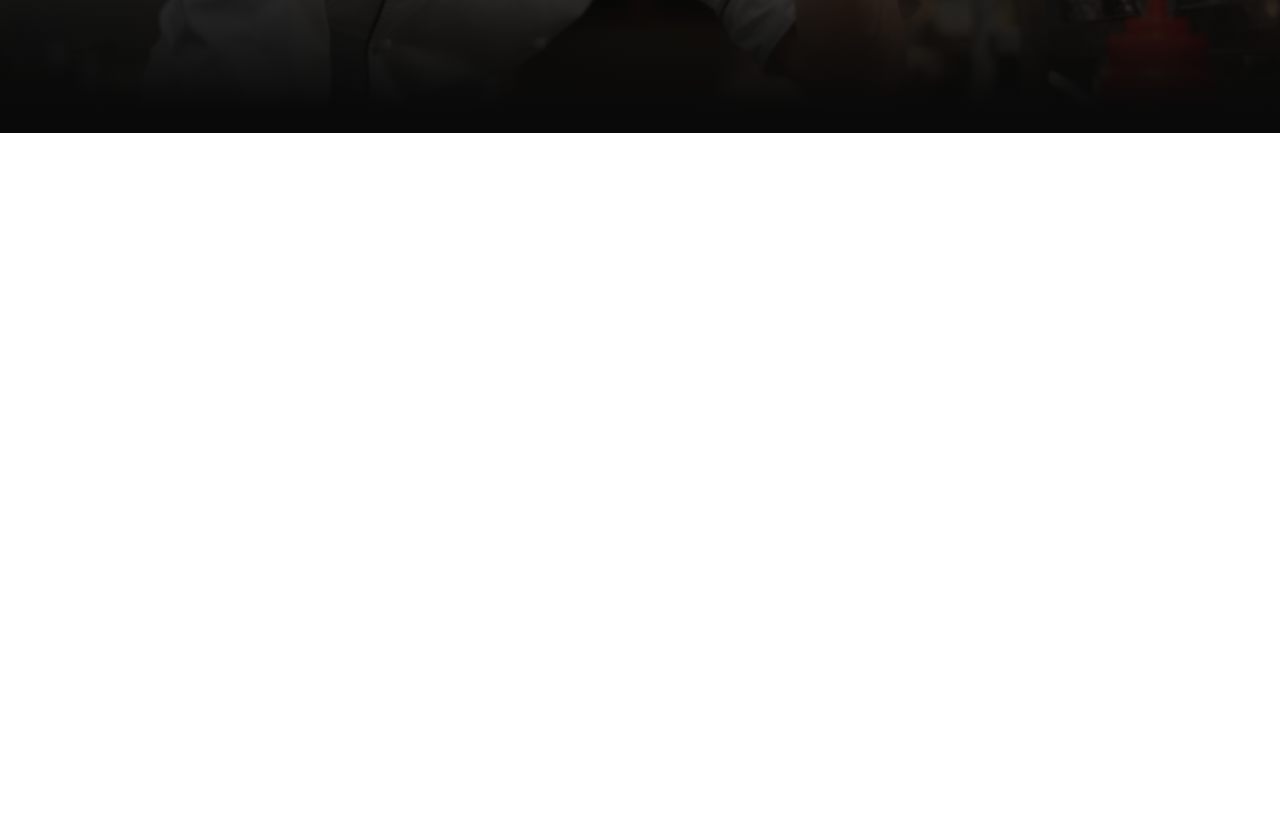
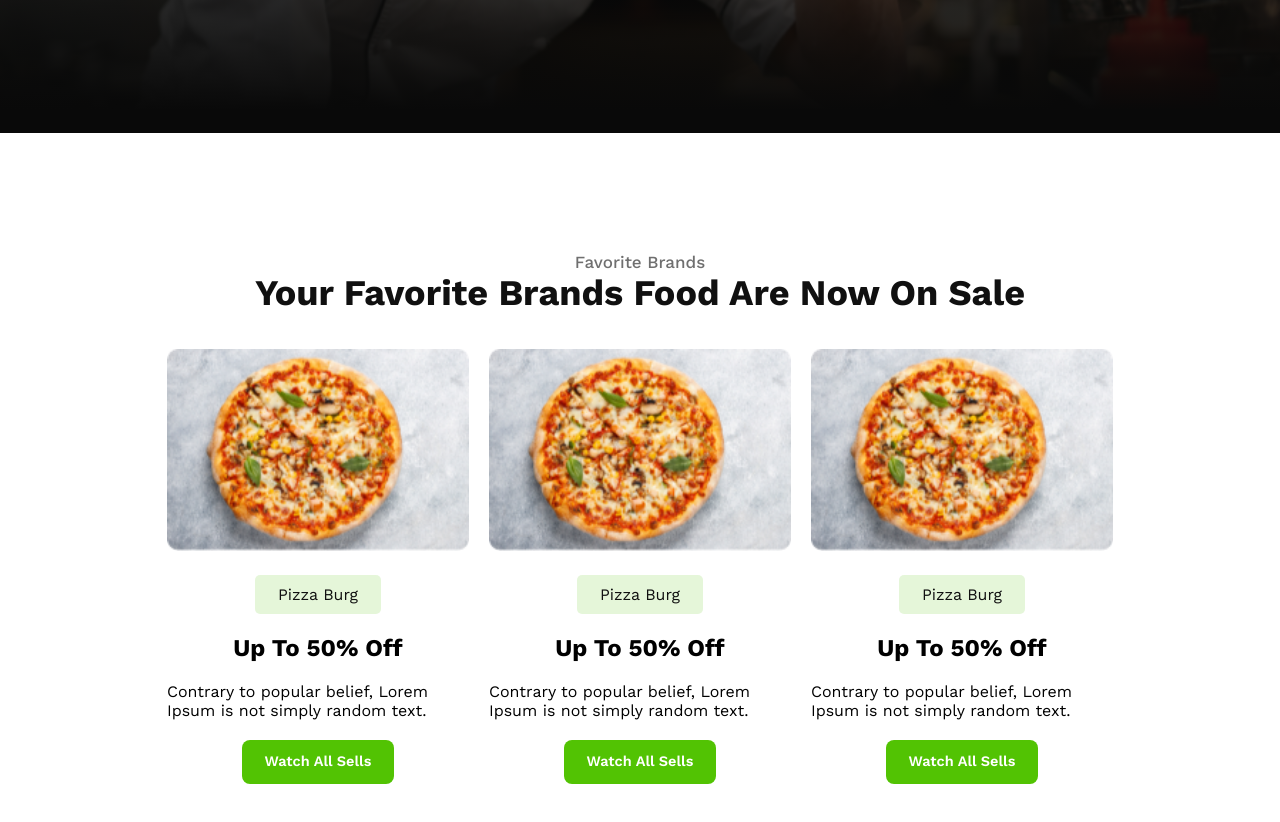
Before and after one commit to bleverbd/FoodRestaurant, a plain HTML site: page index.html in a window 1280 px wide. Shown: the part 520-1342 px from the top of the page. Before the commit the page ends 800 px from the top, so only its background shows below. Drawn offline with nearby package versions, Linux system fonts and the light colour scheme.

Commit message:
2nd page

```diff
--- a/index.html
+++ b/index.html
@@ -21,5 +21,78 @@
         </div>
     </div>
    </section>
+
+   <section id="card-box">
+    <div>
+
+            <p class="title">Favorite Brands</p>
+            <h1 class="subtitle">Your Favorite Brands Food Are Now On Sale</h1>
+
+
+        <div id="card-container">
+
+            <div class="card">
+
+                <div class="image-box">
+                    <img src="/assets/pizza.png" alt=" "/>
+                </div>
+
+
+                <div class="shop">
+                    <span>Pizza Burg</span>
+                </div>
+
+                <h1> Up To 50% Off </h1>
+                <p> Contrary to popular belief, Lorem Ipsum is not simply random text. </p>
+
+                <div>
+                    <button class="btn">Watch All Sells</button>
+                </div>
+            </div>
+
+
+            <div class="card">
+
+                <div class="image-box">
+                    <img src="/assets/pizza.png" alt=" "/>
+                </div>
+
+
+                <div class="shop">
+                    <span>Pizza Burg</span>
+                </div>
+
+                <h1> Up To 50% Off </h1>
+                <p> Contrary to popular belief, Lorem Ipsum is not simply random text. </p>
+
+                <div>
+                    <button class="btn">Watch All Sells</button>
+                </div>
+            </div>
+
+            <div class="card">
+
+                <div class="image-box">
+                    <img src="/assets/pizza.png" alt=" "/>
+                </div>
+
+
+                <div class="shop">
+                    <span>Pizza Burg</span>
+                </div>
+
+                <h1> Up To 50% Off </h1>
+                <p> Contrary to popular belief, Lorem Ipsum is not simply random text. </p>
+
+                <div>
+                    <button class="btn">Watch All Sells</button>
+                </div>
+            </div>
+
+
+
+    </div>
+    </div>
+   </section>
 </body>
 </html>
--- a/style/style.css
+++ b/style/style.css
@@ -17,6 +17,7 @@
     background: rgb(82, 195, 3);
     padding: 14px 23px 14px 23px;
     border: none;
+    cursor: pointer;
 
 }
 
@@ -76,3 +77,66 @@
     margin-bottom: 23px;
 
 }
+
+
+#card-box{
+padding-block: 120px;
+}
+#card-box .title{
+
+    color: rgb(16, 16, 16);
+    font-family: Work Sans;
+    font-size: 17px;
+    font-weight: 500;
+    line-height: 18px;
+    letter-spacing: 0%;
+    text-align: center;
+    opacity: 0.6;
+
+}
+#card-box .subtitle{
+    color: rgb(16, 16, 16);
+    font-family: Work Sans;
+    font-size: 36px;
+    font-weight: 700;
+    line-height: 44px;
+    letter-spacing: 0%;
+    text-align: center;
+}
+
+#card-container{
+    margin-top: 34px;
+    width: 100%;
+    display: flex;
+    justify-content: center;
+    gap: 20px;
+    font-family: Work Sans;
+
+
+}
+.card{
+    max-width: 302px;
+    display: flex;
+    flex-direction: column;
+    gap: 20px;
+    justify-content: center;
+    align-items: center;
+
+
+}
+.card .image-box{
+    width: 302px;
+}
+.card .image-box img{
+    width: 100%;
+}
+.card .shop{
+    padding: 10px 23px 10px 23px;
+    border-radius: 5px;
+    background: rgba(82, 195, 3, 0.15);
+    color: rgb(16, 16, 16);
+
+
+
+
+}
```
